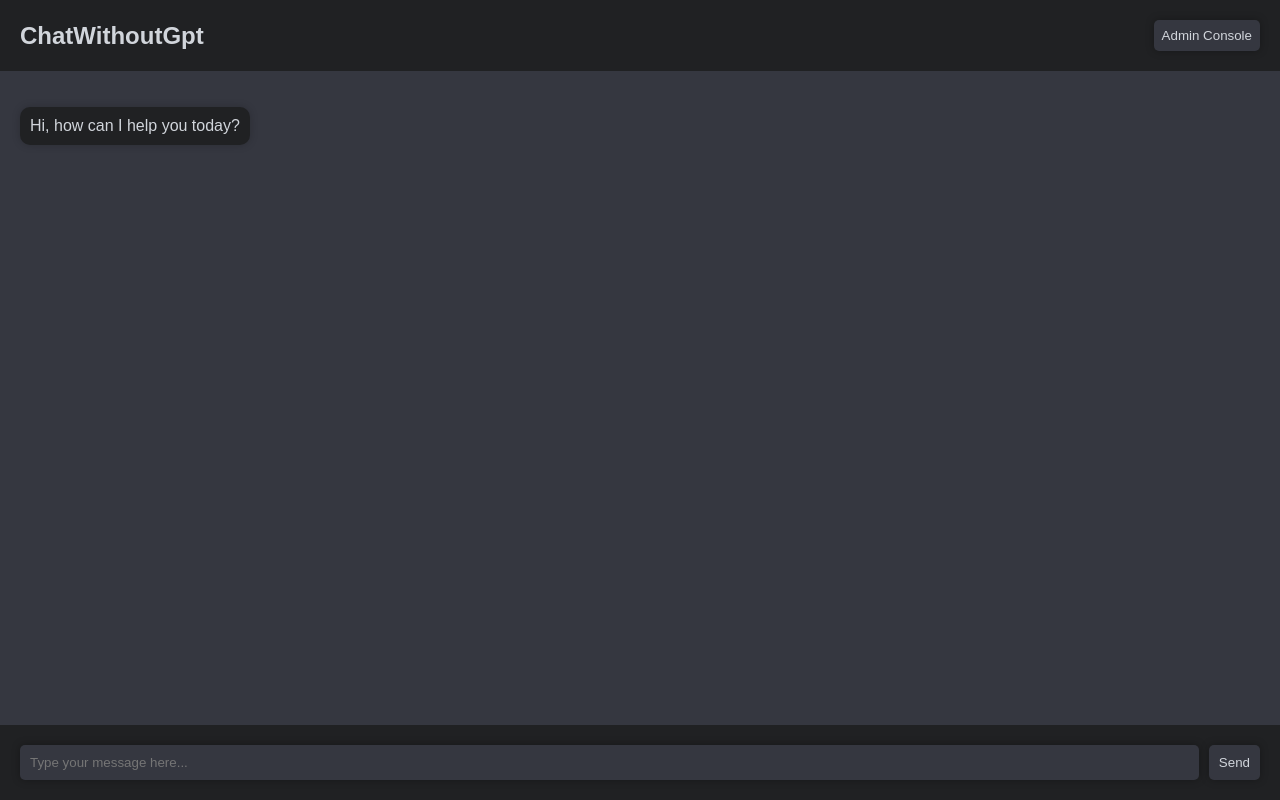
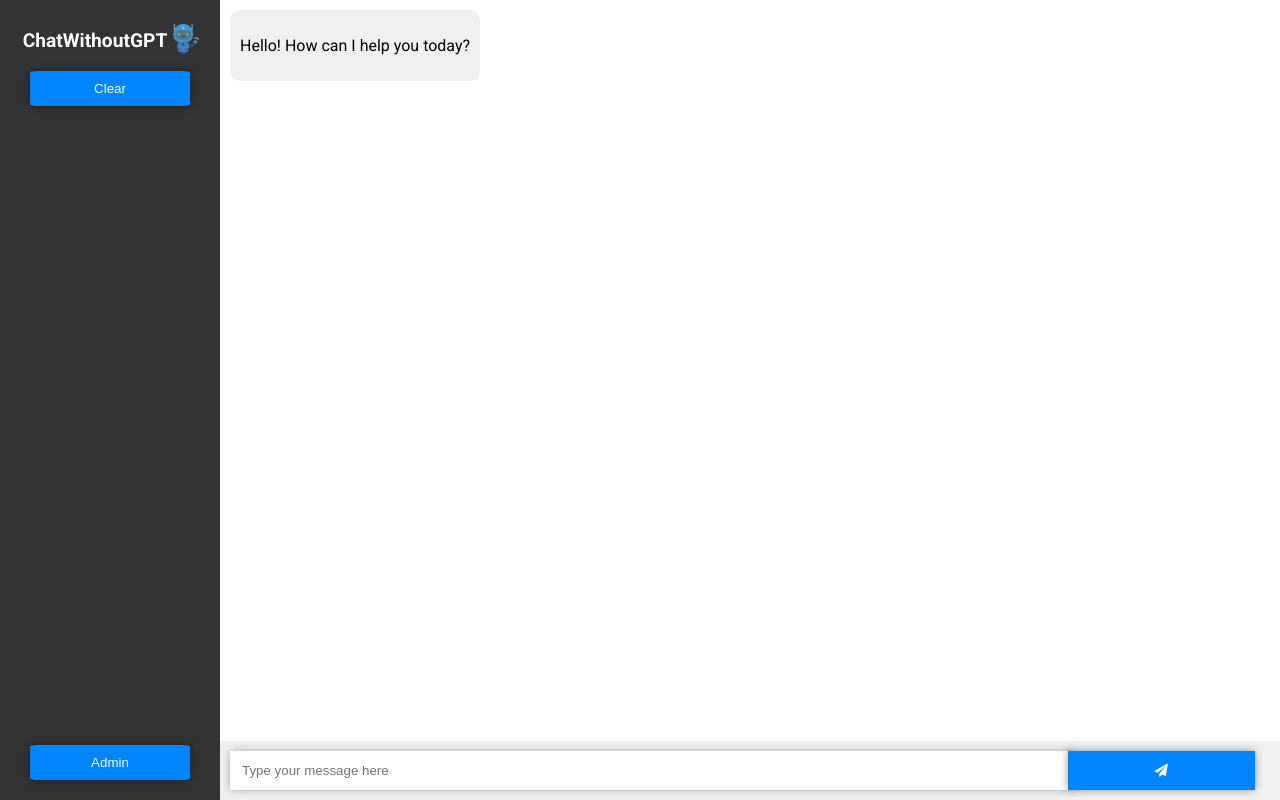
Before and after one commit to steveiliop56/chatwithoutgpt, a Django app: page / in a window 1280 px wide. Run offline with Django 4.2, Linux system fonts and the light colour scheme.

Commit message:
Final UI

```diff
--- a/ui/static/ui/script.js
+++ b/ui/static/ui/script.js
@@ -1,55 +1,53 @@
-const messageInput = document.querySelector('.chat-input input[type="text"]');
-const messageList = document.querySelector('.chat-messages');
-const csrfToken = document.querySelector('[name=csrfmiddlewaretoken]').value;
+const chatBox = document.querySelector('.chat-box');
+const form = document.querySelector('form');
+const textInput = document.getElementById('text');
+const clearBtn = document.getElementById('clear-btn');
 
-document.querySelector('.chat-input button').addEventListener('click', (event) => {
-    event.preventDefault();
+// Function to add a user message to the chat box
+const addUserMessage = (text) => {
+  const userMessage = document.createElement('div');
+  userMessage.classList.add('user-message');
+  const messageContent = document.createElement('p');
+  messageContent.textContent = text;
+  userMessage.appendChild(messageContent);
+  chatBox.appendChild(userMessage);
+};
 
-    // Get the message text from the input element
-    const messageText = messageInput.value.trim();
+// Function to add a bot message to the chat box
+const addBotMessage = (text) => {
+  const botMessage = document.createElement('div');
+  botMessage.classList.add('bot-message');
+  const messageContent = document.createElement('p');
+  messageContent.textContent = text;
+  botMessage.appendChild(messageContent);
+  chatBox.appendChild(botMessage);
+};
 
-    // Only proceed if the message text is not empty
-    if (messageText !== '') {
-        // Create a new user message element
-        const userMessageElem = document.createElement('div');
-        userMessageElem.classList.add('message', 'user-message', 'message-right');
-        const userMessageTextElem = document.createElement('p');
-        userMessageTextElem.textContent = messageText;
-        userMessageElem.appendChild(userMessageTextElem);
-        messageList.appendChild(userMessageElem);
+// Function to generate a random session ID
+const generateSessionId = () => {
+  return Math.floor(Math.random() * 1000000);
+};
 
-        // Clear the input element
-        messageInput.value = '';
+// Event listener for form submission
+form.addEventListener('submit', (event) => {
+  event.preventDefault();
+  const text = textInput.value;
+  addUserMessage(text);
+  textInput.value = '';
+  const sessionId = generateSessionId();
+  const url = `/get_message/?session_id=${sessionId}&text=${text}`;
+  fetch(url)
+  .then(response => response.json())
+  .then(data => {
+    addBotMessage(data.message);
+  });
+});
 
-        // Send the message to the Django backend
-        fetch('/get_message/', {
-            method: 'POST',
-            headers: {
-                'Content-Type': 'application/json',
-                'X-CSRFToken': csrfToken
-            },
-            body: JSON.stringify({ message: messageText })
-        })
-        .then(response => {
-            if (!response.ok) {
-                throw new Error('Network response was not ok');
-            }
-            return response.json();
-        })
-        .then(data => {
-            // Create a new bot message element
-            const botMessageElem = document.createElement('div');
-            botMessageElem.classList.add('message', 'bot-message');
-            const botMessageTextElem = document.createElement('p');
-            botMessageTextElem.textContent = data.bot_message;
-            botMessageElem.appendChild(botMessageTextElem);
-            messageList.appendChild(botMessageElem);
+clearBtn.addEventListener("click", () => {
+  chatBox.innerHTML = "";
+  addBotMessage("Hello! How can I help you today?");
+});
 
-            // Scroll the message list to the bottom
-            messageList.scrollTop = messageList.scrollHeight;
-        })
-        .catch(error => {
-            console.error('There was a problem sending the message:', error);
-        });
-    }
-});
+function goToAdmin() {
+  window.location.href = '/admin';
+}
--- a/ui/static/ui/style.css
+++ b/ui/static/ui/style.css
@@ -1,105 +1,139 @@
-body, html {
+body {
 	margin: 0;
 	padding: 0;
-    font-family: Arial, sans-serif;
-    height: 100%;
+	font-family: 'Roboto', sans-serif;
 }
 
-.chat-window {
-    width: 100%;
-    height: 100%;
-    background-color: #353740;
+.container {
+    display: flex;
+    height: 100vh;
+}
+
+.sidebar {
+    background-color: #333;
+    color: #fff;
+    display: flex;
+    flex-direction: column;
+    align-items: center;
+    justify-content: flex-start;
+    padding: 10px;
+    width: 200px;
+}
+
+.sidebar h2 {
+    margin: 0;
+    margin-bottom: 10px;
+}
+
+.sidebar button {
+    background-color: #0084ff;
+    color: #fff;
+    border: none;
+    padding: 10px;
+    margin-bottom: 10px;
+    cursor: pointer;
+    width: 80%;
+}
+
+.sidebar #clear-btn {
+    margin-bottom: auto;
+}
+
+.sidebar button:hover {
+    filter: brightness(0.9);
+}
+
+.sidebar button:active {
+    transform: translateY(2px);
+}
+
+.chat-container {
+    flex: 1;
 	display: flex;
 	flex-direction: column;
 }
 
-.chat-header {
-    display: flex;
-    justify-content: space-between;
-    align-items: center;
-    padding: 20px;
-    background-color: #202123;
-    color: #d1d5db;
+.chat-box {
+	flex: 1;
+	overflow-y: scroll;
+	padding: 10px;
 }
 
-.chat-header h1 {
-    margin: 0;
-    font-size: 24px;
+.chat-box::-webkit-scrollbar {
+    display: none;
 }
 
-.chat-messages {
-    padding: 20px;
-    flex-grow: 1;
-    overflow-y: auto;
-}
-
-.message {
-    display: flex;
-    justify-content: flex-start;
+.bot-message {
+	background-color: #f1f0f0;
+	border-radius: 10px;
+	padding: 10px;
 	margin-bottom: 10px;
+	float: left;
+	clear: both;
+	max-width: 70%;
 }
 
 .user-message {
-    background-color: #202123;
-    color: #d1d5db;
+	background-color: #0084ff;
+	color: #fff;
+	border-radius: 10px;
 	padding: 10px;
-    border-radius: 10px;
-    align-self: flex-start;
+	margin-bottom: 10px;
 	float: right;
-    box-shadow: 0 0 8px rgba(0, 0, 0, 0.2);
+	clear: both;
+	max-width: 70%;
 }
 
-.bot-message {
-    background-color: #202123;
-    color: #d1d5db;
+.chat-input {
+	background-color: #f1f0f0;
 	padding: 10px;
-    border-radius: 10px;
-    align-self: flex-start;
-    float: left;
-    box-shadow: 0 0 8px rgba(0, 0, 0, 0.2);
-}
-
-
-.chat-input {
-    display: flex;
-    align-items: center;
-    justify-content: space-between;
-    padding: 20px;
-    background-color: #202123;
+    display: table;
 }
 
 .chat-input input[type="text"] {
-    padding: 10px;
-    width: calc(100% - 80px);
-    border-radius: 5px;
+	padding: 12px;
+    padding-right: 0;
 	border: none;
+	width: 80%;
     outline: none;
-    margin-right: 10px;
-    background-color:  #353740;
-    color: #d1d5db;
     box-shadow: 0 0 8px rgba(0, 0, 0, 0.3);
 }
 
-.chat-input button {
-    padding: 10px;
-    background-color: #353740;
-    color: #d1d5db;
+.chat-input button[type="submit"] {
+	background-color: #0084ff;
+	color: #fff;
 	border: none;
-    border-radius: 5px;
+	padding: 12px;
 	cursor: pointer;
-    box-shadow: 0 0 8px rgba(0, 0, 0, 0.3);
+	width: 18%;
+    margin-left: -1%;
+    box-shadow: 0 0 8px rgba(0, 0, 0, 0.4);
 }
 
-.chat-header button {
-    padding: 8px;
-    background-color: #353740;
-    color: #d1d5db;
-    border: none;
-    border-radius: 5px;
-    cursor: pointer;
-    box-shadow: 0 0 8px rgba(0, 0, 0, 0.3);
+.chat-input button[type="submit"]:hover {
+    filter: brightness(0.9)
 }
 
-.user-message.message-right {
-    justify-content: flex-end;
+.logo {
+    display: flex;
+    align-items: center;
 }
+
+.logo #icon {
+    margin-right: 5%;
+}
+
+.logo #header {
+    margin-right: 2%;
+    font-size: larger;
+}
+
+.sidebar #clear-btn {
+    border-radius: 5%;
+    box-shadow: 0 0 8px rgba(0, 0, 0, 0.4);
+}
+
+.sidebar #admin-btn {
+    border-radius: 5%;
+    box-shadow: 0 0 8px rgba(0, 0, 0, 0.4);
+}
--- a/ui/templates/ui/index.html
+++ b/ui/templates/ui/index.html
@@ -1,35 +1,40 @@
 <!DOCTYPE html>
 <html>
     {% load static %}
-
     <head>
-        <meta charset="UTF-8">
-        <title>ChatWithoutGpt</title>
+        <title>ChatWithoutGPT</title>
+        <link href="https://fonts.googleapis.com/css2?family=Roboto:wght@400;700&display=swap" rel="stylesheet">
+        <link rel="stylesheet" href="https://cdnjs.cloudflare.com/ajax/libs/font-awesome/4.7.0/css/font-awesome.min.css">
         <link rel="stylesheet" href="{% static 'ui/style.css' %}">
+        <link rel="icon" type="image/x-icon" href="{% static 'ui/favicon.ico' %}">
     </head>
-
     <body>
-
-        <div class="chat-window">
-            <div class="chat-header">
-                <h1>ChatWithoutGpt</h1>
-                <button id="admin-button">Admin Console</button>
+        <div class="container">
+            <div class="sidebar">
+                <div class="logo">
+                    <h3 id="header">ChatWithoutGPT</h3>
+                    <div id="icon">
+                        <img src="{% static 'ui/logo.png' %}" alt="ChatWithoutGPT" width="30" height="30">
+                    </div>
+                </div>
+                <button id="clear-btn">Clear</button>
+                <button onclick="goToAdmin()" id="admin-btn">Admin</button>
             </div>
-
-            <div class="chat-messages">
-                <div class="message">
-                    <p class="bot-message">Hi, how can I help you today?</p>
+            <div class="chat-container">
+                <div class="chat-header"></div>
+                <div class="chat-box">
+                    <div class="bot-message">
+                        <p>Hello! How can I help you today?</p>
+                    </div>
+                </div>
+                <div class="chat-input">
+                    <form>
+                        <input type="text" id="text" name="text" placeholder="Type your message here">
+                        <button type="submit" id="submit-btn"><i class="fa fa-paper-plane"></i></button>
+                    </form>
                 </div>
             </div>
-            <div class="chat-input">
-                <input type="text" placeholder="Type your message here...">
-                <button>Send</button>
-            </div>
         </div>
-        {% csrf_token %}
-        <script>
-            document.cookie = 'csrftoken=' + document.getElementsByName('csrfmiddlewaretoken')[0].value + ';path=/';
-        </script>
-        <script src="{% static 'ui/script.js' %}"></script>
     </body>
+    <script src="{% static 'ui/script.js' %}"></script>
 </html>
--- a/ui/views.py
+++ b/ui/views.py
@@ -8,20 +8,12 @@ from django.views.decorators.csrf import csrf_exempt
 def index(request):
     return render(request, "ui/index.html")
 
-def get_response(message):
-    # Generate a response from the chatbot based on the user's message
-    response = "Hello!"
-
-    # Return the bot response
-    return response
-
-
 @csrf_exempt
 def get_message(request):
-    if request.method == 'POST':
-        message = json.loads(request.body)['message']
-        print(message)
-        bot_message = get_response(message)
-        return JsonResponse({'bot_message': bot_message})
-    else:
-        return JsonResponse({'error': 'Invalid request method'})
+    session_id = request.GET.get('session_id', '')
+    text = request.GET.get('text', '')
+    message = "Hello, you sent a GET request with session id {} and text {}".format(session_id, text)
+    data = {
+        'message': message
+    }
+    return JsonResponse(data)
```
Also changed, not shown: README.md, db.sqlite3, ui/static/ui/favicon.ico (added), ui/static/ui/logo.png (added). Lines whose indentation alone changed are shown as unchanged.
